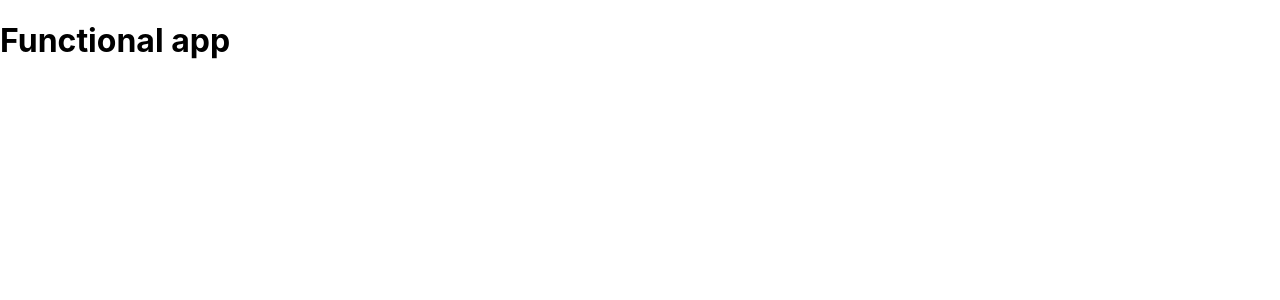
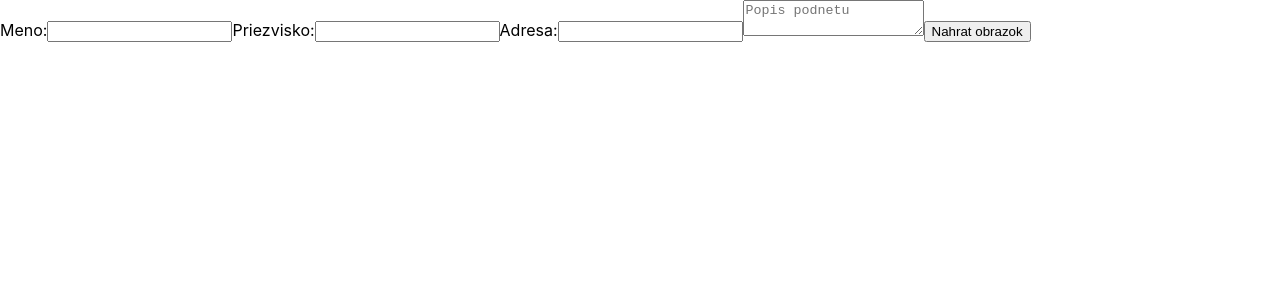
Before and after one commit to SoTeKie/WebexReact, a React (Create React App) app: page / in a window 1280 px wide. Shown: the top 300 px of the page. Built offline with nearby package versions, Linux system fonts and the light colour scheme.

Commit message:
Prototype for Profile form - image uploads not implemented

```diff
--- a/src/App.jsx
+++ b/src/App.jsx
@@ -1,8 +1,9 @@
 import React from 'react';
+import ProfileForm from './components/ProfileForm';
 
 function App(){
     return(
-        <h1>Functional app</h1>
+        <ProfileForm />
     );
 }
 
--- a/src/components/ProfileForm.jsx
+++ b/src/components/ProfileForm.jsx
@@ -9,10 +9,34 @@ function ProfileForm(){
     const [description, setDescription] = useState();
     const [image, setImage] = useState();
 
+    function handleSubmit(){
+        console.log('submitted!')
+    }
+
     return(
-        <div>
+        <form onSubmit={handleSubmit}>
+            {/* Names */}
+            <label>
+                Meno:
+                <input type='text' value={firstName} onChange={ e => setFirstName(e.target.value)}/>
+            </label>
+            <label>
+                Priezvisko:
+                <input type='text' value={lastName} onChange={ e => setLastName(e.target.value)}/>
+            </label>
 
-        </div>
+            {/* Adress */}
+            <label>
+                Adresa:
+                <input type='text' value={adress} onChange={ e => setAdress(e.target.value)}/>
+            </label>
+
+            {/* Description - "PODNET" */}
+            <textarea placeholder="Popis podnetu" value={description} onChange={ e => setDescription(e.target.value)}></textarea>
+
+            {/* Image upload - NOT IMPLEMENTED */}
+            <button>Nahrat obrazok</button>
+        </form>
     );
 }
 
```
